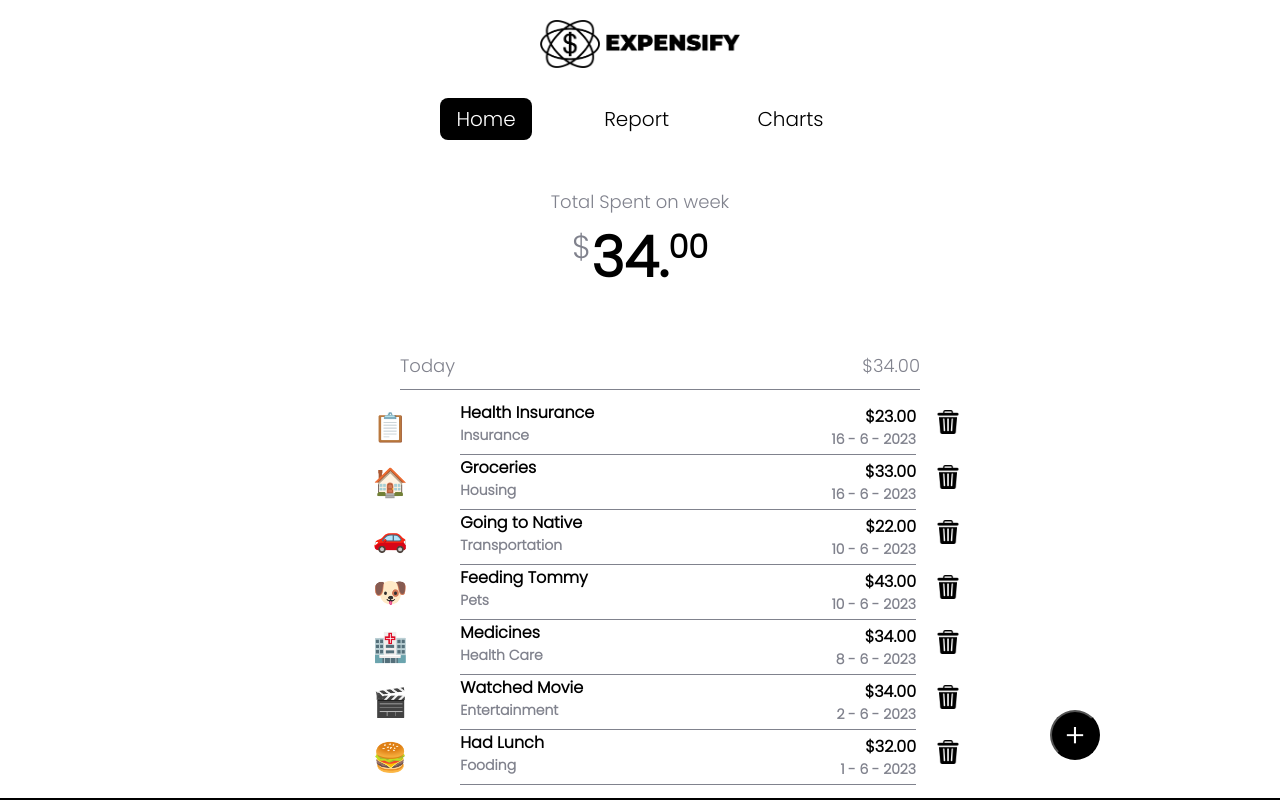
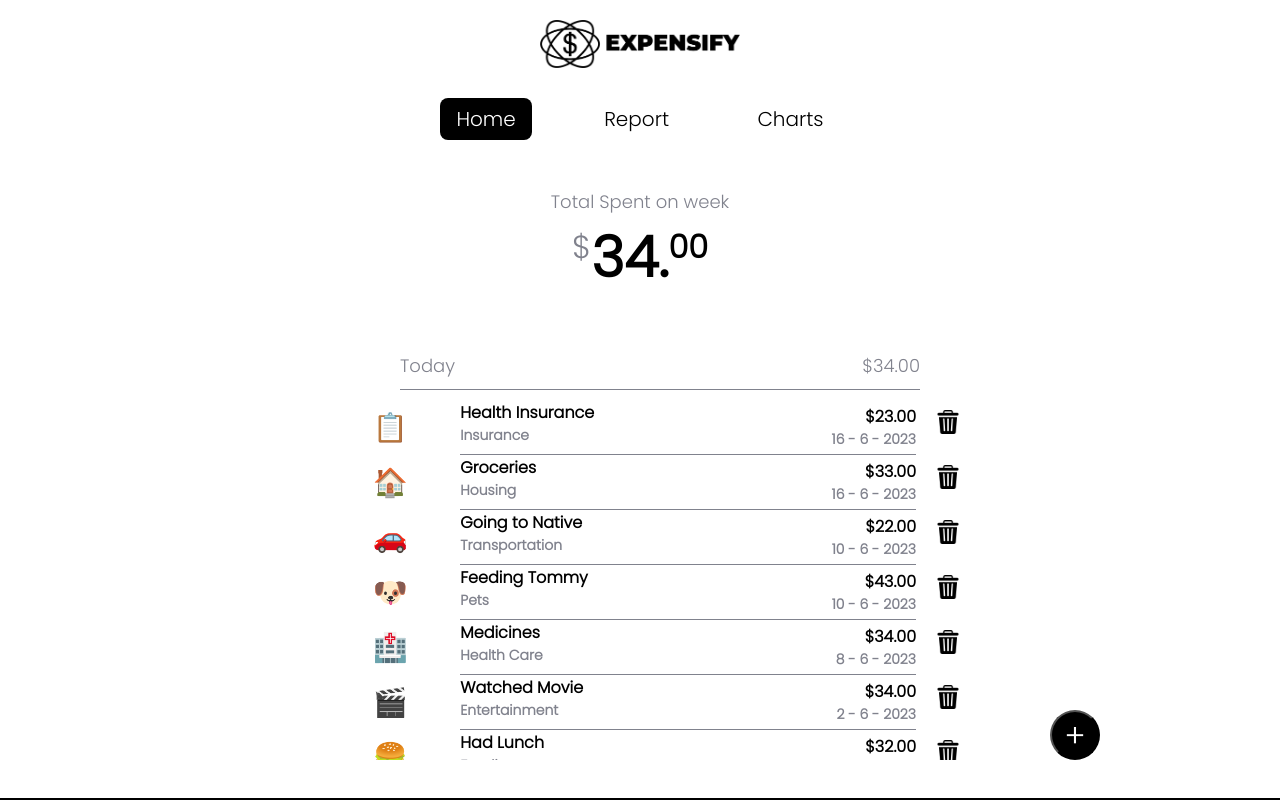
Before and after one commit to tishasaha32/expensify-frontend, a React (Create React App) app: page / in a window 1280 px wide. Built offline with nearby package versions, Linux system fonts and the light colour scheme.

Commit message:
added classname

```diff
--- a/src/Common/ItemsList.js
+++ b/src/Common/ItemsList.js
@@ -19,7 +19,7 @@ function ItemsList({transactions , setTransactions}) {
   return (
     <div>
         {/*  Map through the transactions and render each transaction item */}
-        <div>
+        <div className={styles.itemsContainer}>
         {transactions?.sort((a, b) => new Date(b.date) - new Date(a.date)).map(transaction => (
         <div className={styles.transaction}>
             <p className={styles.emoji}>{transaction.emoji}</p>
--- a/src/components/MonthlySummary.js
+++ b/src/components/MonthlySummary.js
@@ -53,6 +53,7 @@ function MonthlySummary({transactions}) {
           </select>
       </div>
 
+
       {/* Total Spent on the Month Selected */}
       {isElementsVisible && filteredTransaction.length!==0 &&(
         <>
```
